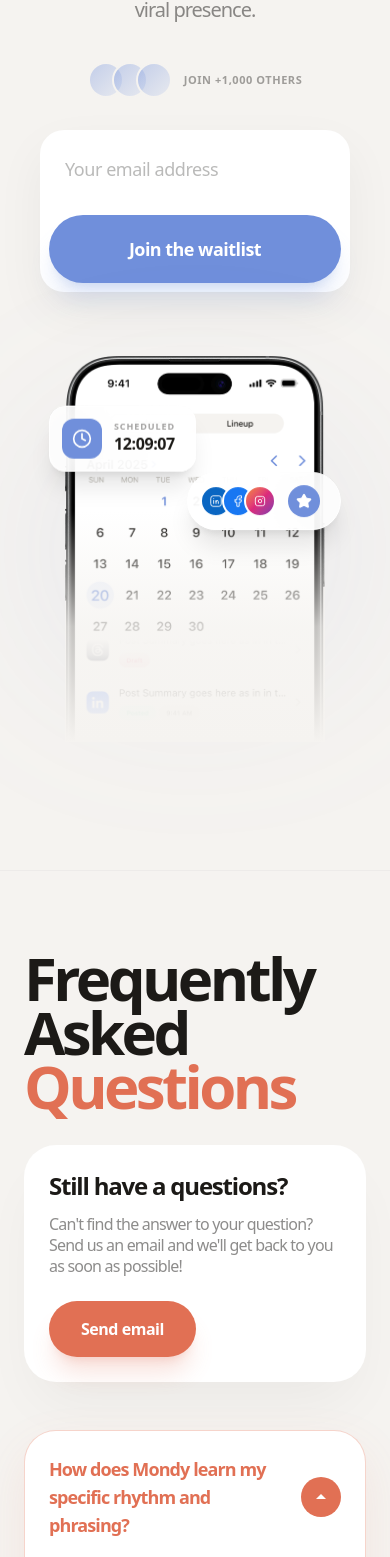
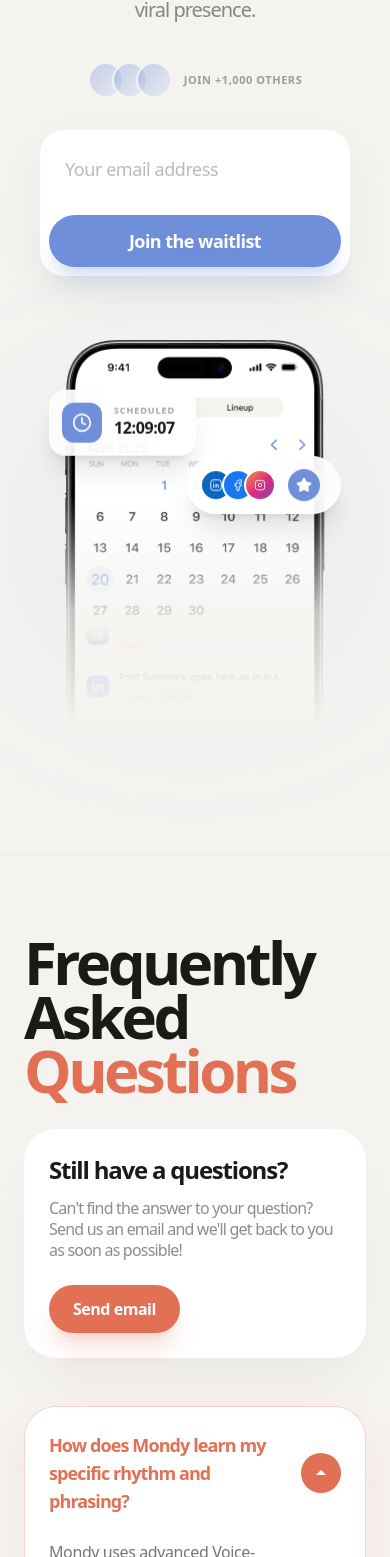
Before and after one commit to TezzeractTeams/Mondy, a Next.js app: page / in a window 390 px wide. Shown: the part 7948-9505 px from the top of the page. Built offline with nearby package versions, Linux system fonts and the light colour scheme.

Commit message:
Refactor FAQ button styles: Adjusted button padding in the FAQ component and updated primary button styles in mondy.ts for improved visual consistency and responsiveness.

```diff
--- a/src/components/FAQ.tsx
+++ b/src/components/FAQ.tsx
@@ -55,7 +55,7 @@ export default function FAQ() {
                 Can't find the answer to your question? Send us an email and we'll get back to you as soon as possible!
               </p>
             </div>
-            <button type="button" className="px-8 py-4 bg-mondy-coral text-white rounded-full text-base font-bold tracking-[-0.03em] transition-all hover:brightness-110 hover:scale-[1.02] active:scale-95 shadow-xl shadow-mondy-coral/20">
+            <button type="button" className="px-6 py-3 bg-mondy-coral text-white rounded-full text-base font-bold tracking-[-0.03em] transition-all hover:brightness-110 hover:scale-[1.02] active:scale-95 shadow-xl shadow-mondy-coral/20">
               Send email
             </button>
           </motion.div>
--- a/src/styles/mondy.ts
+++ b/src/styles/mondy.ts
@@ -31,7 +31,7 @@ const btnPrimaryCore = cn(
 
 export const mondyBtn = {
   primaryMd: cn(btnPrimaryCore, "rounded-full px-10 py-4 text-sm tracking-tight shadow-xl shadow-mondy-accent/20"),
-  primaryLg: cn(btnPrimaryCore, "rounded-full px-10 py-5 text-lg tracking-[-0.03em] shadow-xl shadow-mondy-accent/20"),
+  primaryLg: cn(btnPrimaryCore, "rounded-full px-6 py-3 text-lg tracking-[-0.03em] shadow-xl shadow-mondy-accent/20"),
   primaryPricing: cn(
     btnPrimaryCore,
     "w-full py-5 rounded-full text-lg tracking-[-0.05em] shadow-lg shadow-mondy-accent/20",
```
